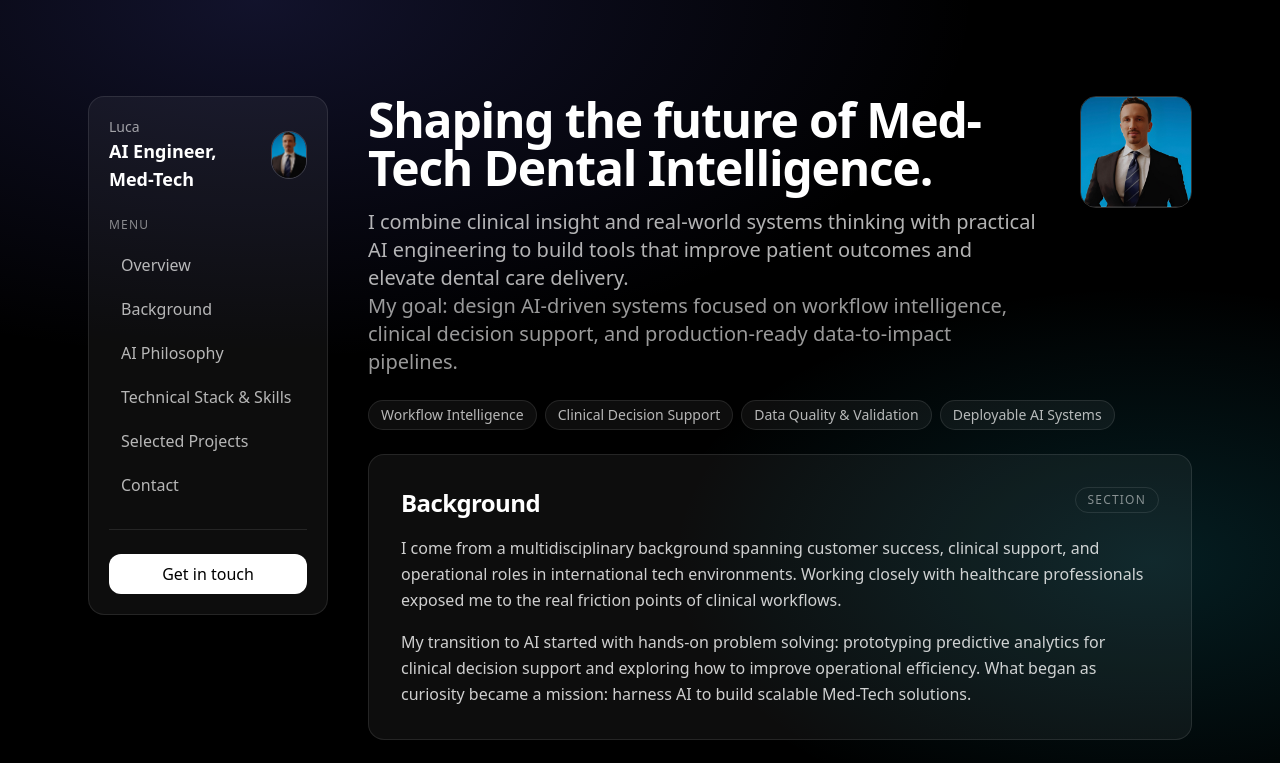
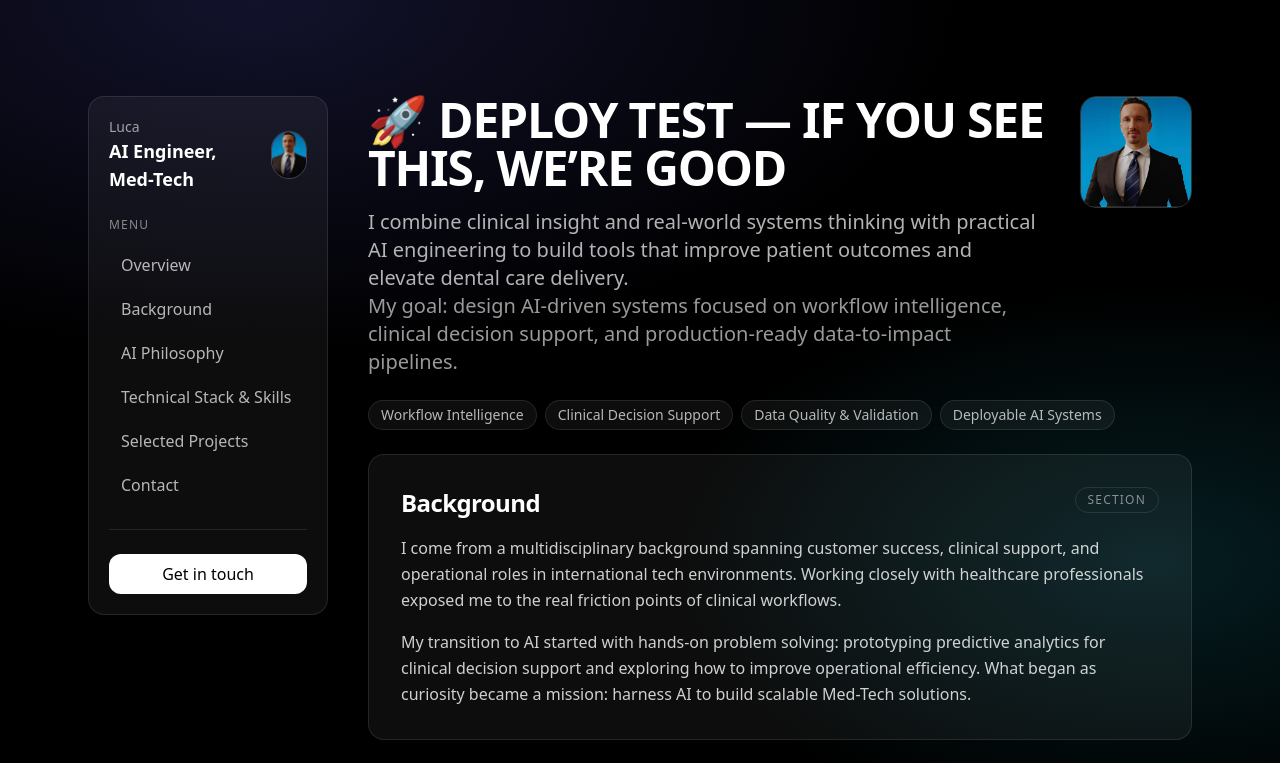
Before and after one commit to lucalazzaro/ai-medtech-portfolio, a Next.js app: page / in a window 1280 px wide. Shown: the top 763 px of the page. Built offline with nearby package versions, Linux system fonts and the light colour scheme.

Commit message:
Deploy test banner

```diff
--- a/app/page.tsx
+++ b/app/page.tsx
@@ -358,7 +358,7 @@ export default function Home() {
             <div className="flex items-start justify-between gap-8">
               <div className="space-y-4">
                 <h1 className="text-4xl md:text-5xl font-bold tracking-tight">
-                  Shaping the future of Med-Tech Dental Intelligence.
+                  🚀 DEPLOY TEST — IF YOU SEE THIS, WE’RE GOOD
                 </h1>
 
                 <p className="text-lg md:text-xl text-white/70 max-w-2xl">
```
